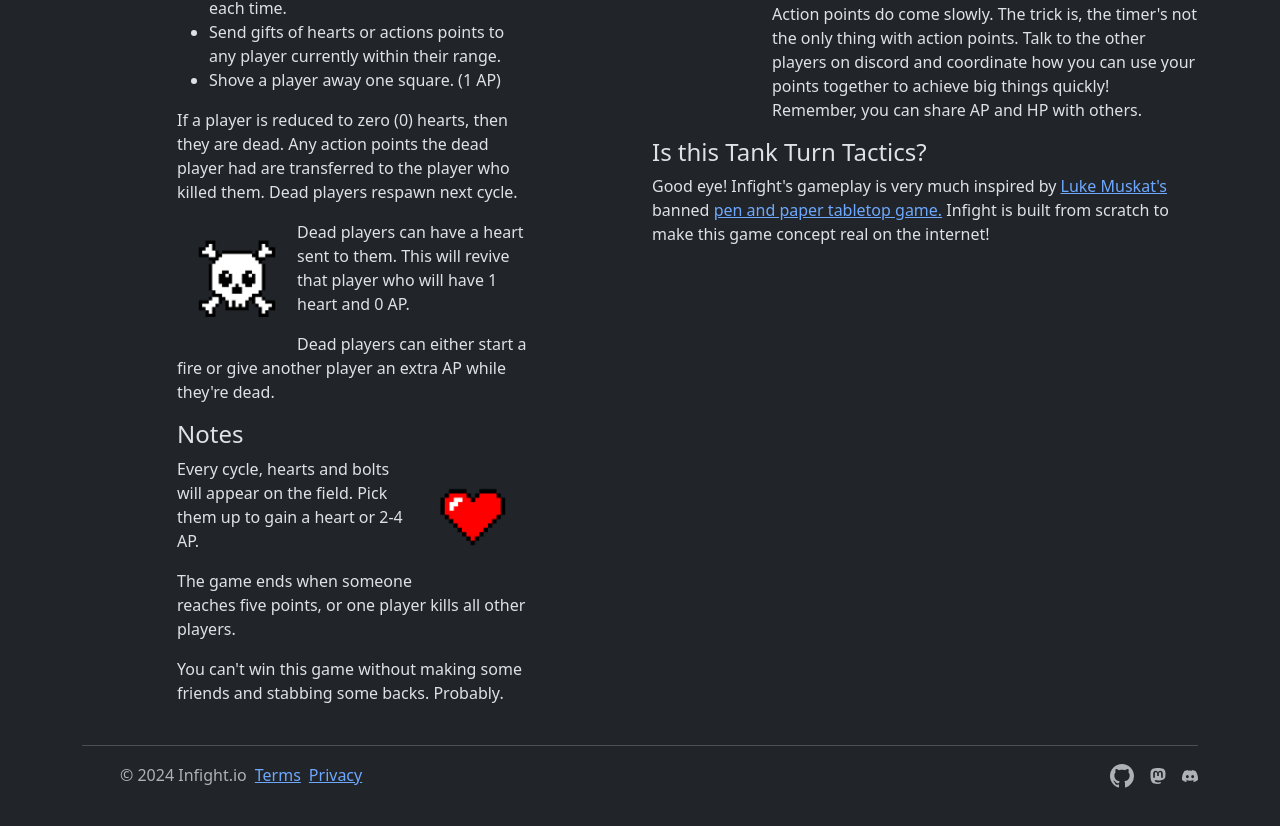
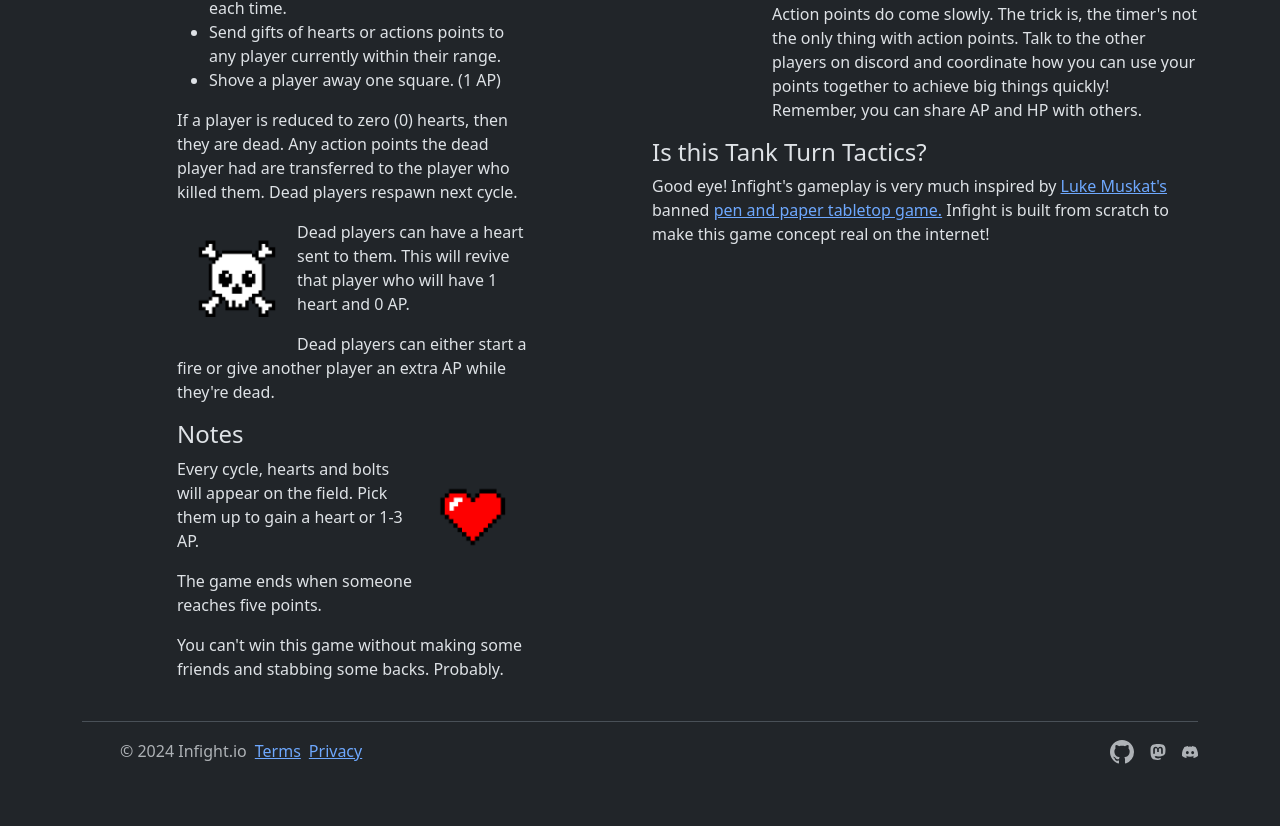
Before and after one commit to Infight-io/infight-ui, a Vue app: page /FAQ in a window 1280 px wide. Shown: the part 828-1654 px from the top of the page. After the commit the page ends 1632 px from the top, so only its background shows below. Built offline with nearby package versions, Linux system fonts and the light colour scheme.

Commit message:
feat: update FAQ to clarify game mechanics and scoring rules

```diff
--- a/src/views/FAQ.vue
+++ b/src/views/FAQ.vue
@@ -47,9 +47,9 @@ import { h } from 'vue';
                     <h4>Notes</h4>
 
                     <img src="/img/pixelHeart.png" class="float-end" alt="a pretty red heart" style="width:120px;">
-                    <p>Every cycle, hearts and bolts will appear on the field. Pick them up to gain a heart or 2-4 AP.</p>
+                    <p>Every cycle, hearts and bolts will appear on the field. Pick them up to gain a heart or 1-3 AP.</p>
 
-                    <p>The game ends when someone reaches five points, or one player kills all other players.</p>
+                    <p>The game ends when someone reaches five points.</p>
 
                     <p>You can't win this game without making some friends and stabbing some backs. Probably.</p>
 
```
